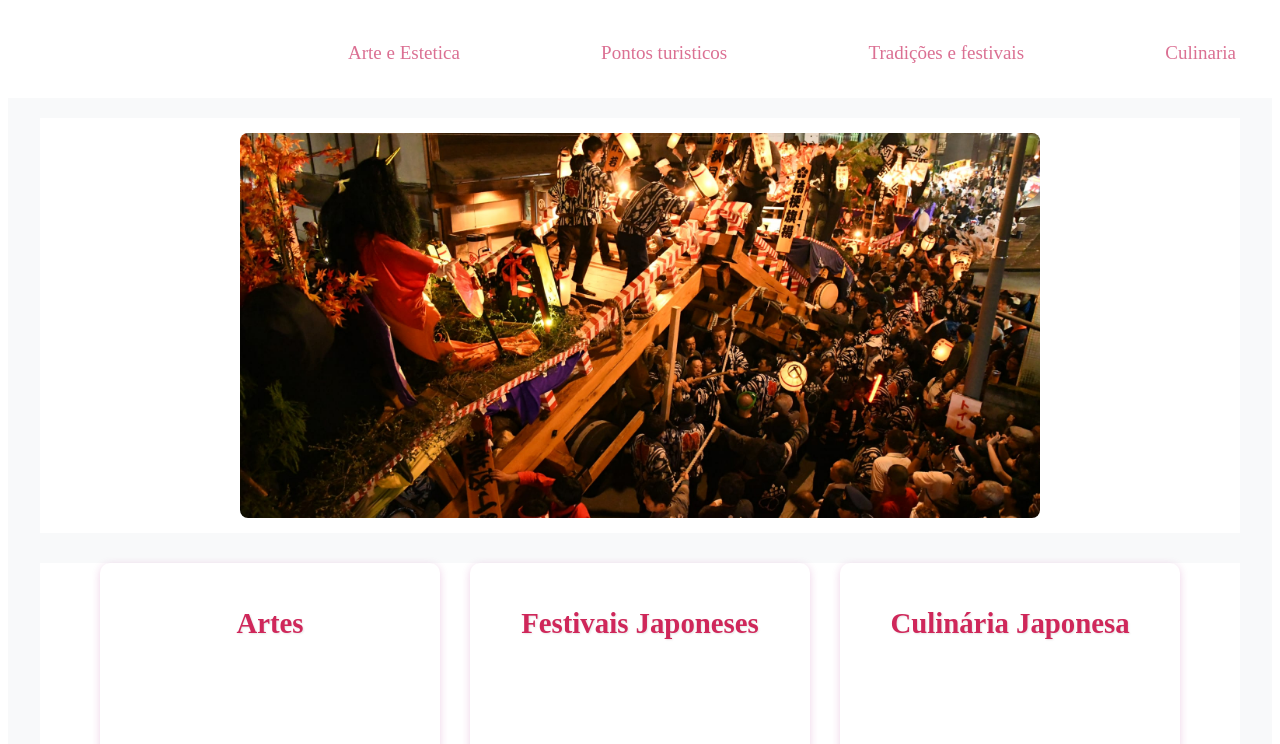
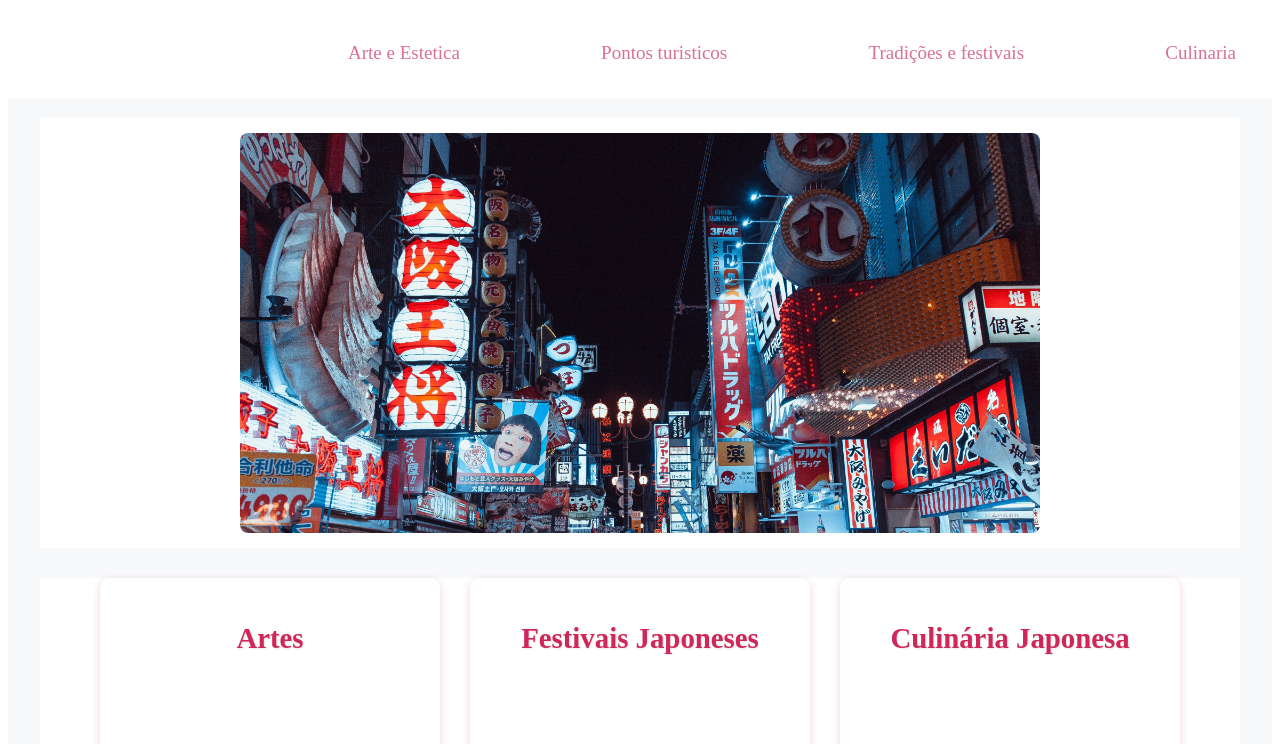
Before and after one commit to gabriel-Belisario2134/Projeto-front-end, a React (Vite) app: page /home in a window 1280 px wide. Shown: the top 744 px of the page. Built offline with nearby package versions, Linux system fonts and the light colour scheme; a web font is replaced by a local one.

Commit message:
remoçao de img

```diff
--- a/src/components/carrossel/carrossel.jsx
+++ b/src/components/carrossel/carrossel.jsx
@@ -3,7 +3,6 @@ import './carrossel.css';
 
 const ImageCarousel = () => {
   const images = [
-    '/imagens/comida.png',
   '/imagens/Kakunodate.png',
   '/imagens/osaka.jpg',
   '/imagens/sakura.jpg',
```
Also changed, not shown: src/App.jsx (+4 -5 lines).
